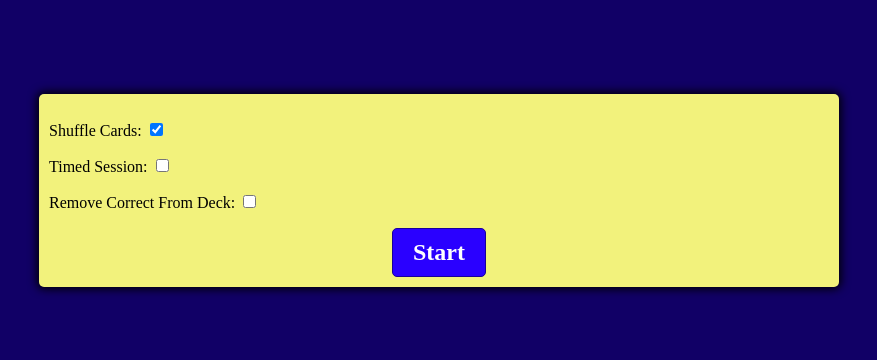
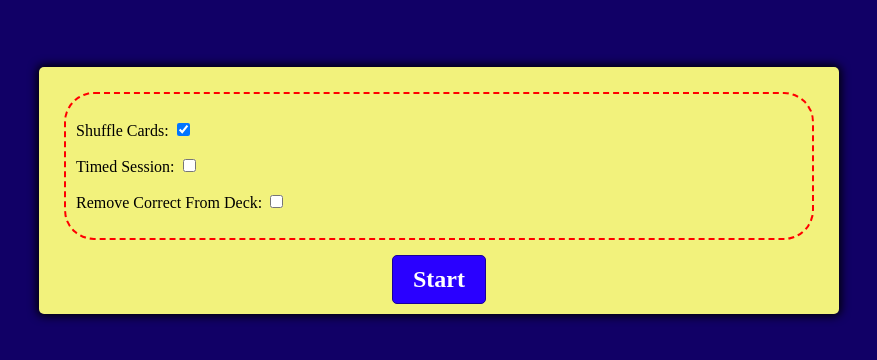
Before and after one commit to drange11/HW4, a plain HTML site: page docs/index.html in a window 1280 px wide. Shown: the part 210-570 px from the top of the page, without its empty margins (201-1078 px from the left). Drawn offline with Linux system fonts and the light colour scheme.

Commit message:
Bit of formating Changes

```diff
--- a/docs/index.html
+++ b/docs/index.html
@@ -430,7 +430,7 @@ HW3
                 <button class="btn">Answer 4</button>
             </div>
         </div>
-        <div id="options">
+        <div id="options" class="options">
             <p>
                 <label for="shuffle">Shuffle Cards:</label>
                 <input type="checkbox" name="shuffle" id="shuffle" checked>
```
Also changed, not shown: docs/quiz.html (+6 -0 lines).
